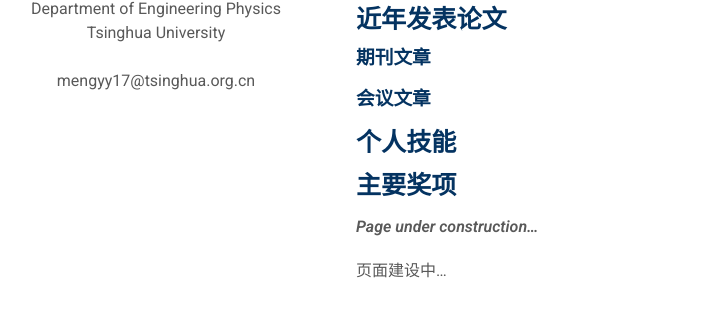
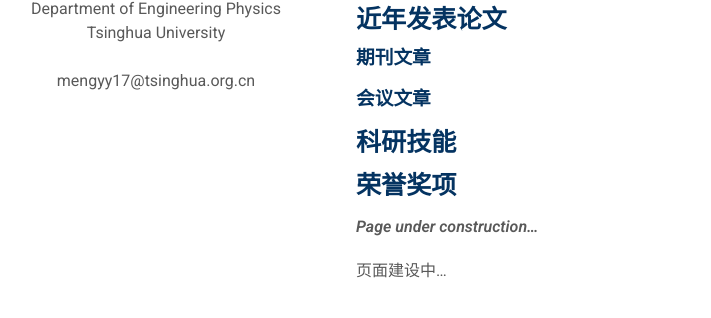
Before and after one commit to mengyy212/mengyy212.github.io, a Jekyll site: the page built from zh/index.md, in a window 1280 px wide. Shown: the part 317-635 px from the top of the page, without its empty margins (134-845 px from the left). Built offline with Jekyll 4.4.1, drawn with Linux system fonts in a browser that asks for light colours; nearby versions of some CDN libraries; a style sheet for code colours, icons or effects is not loaded.

Commit message:
Update index.md

```diff
--- a/zh/index.md
+++ b/zh/index.md
@@ -20,9 +20,9 @@
 
 ### 会议文章
 
-## 个人技能
+## 科研技能
 
-## 主要奖项
+## 荣誉奖项
 
 _Page under construction..._
 
```
